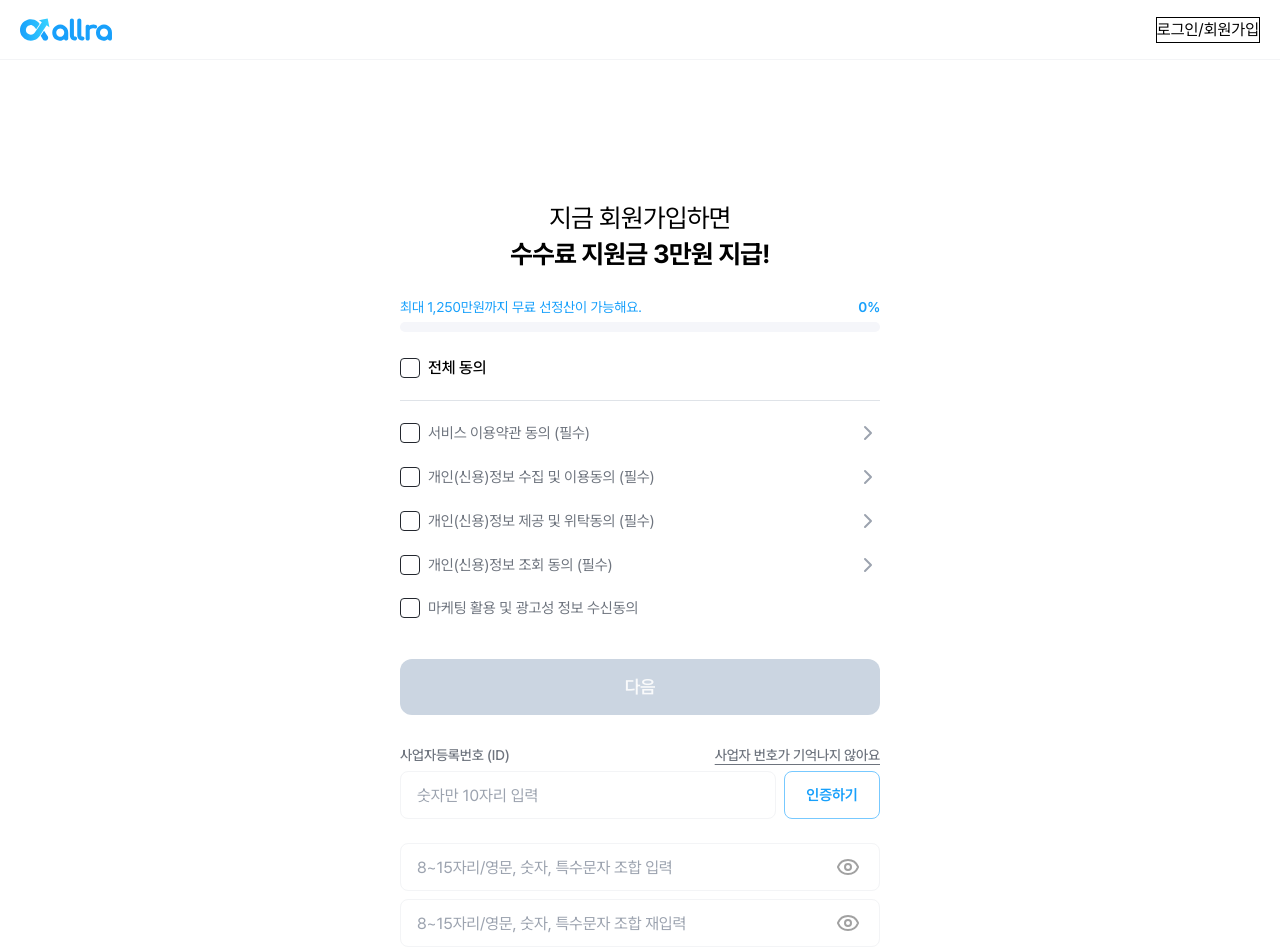
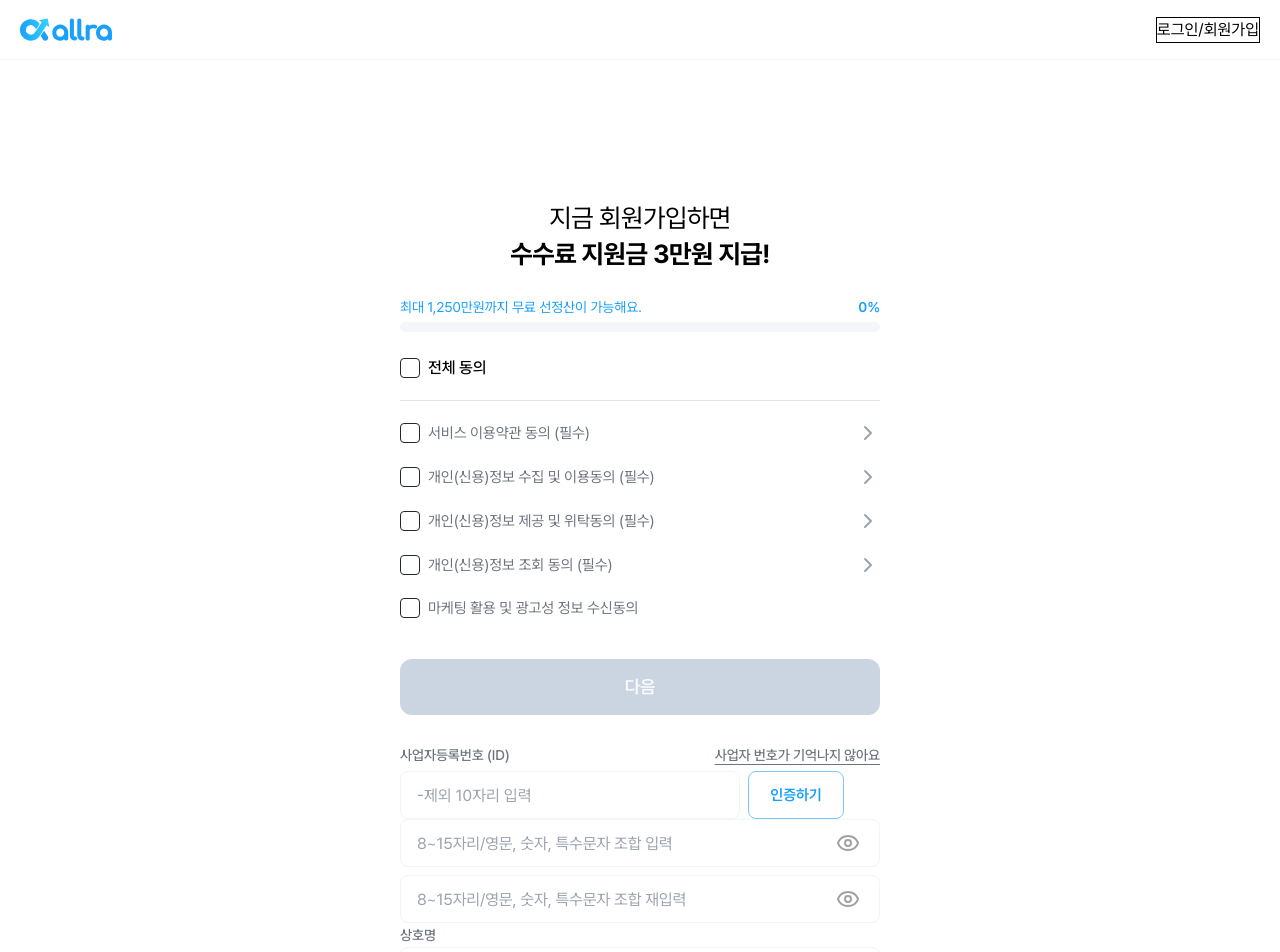
Before and after one commit to girl0330/allra-assignment-phg, a Next.js app: page /auth/register in a window 1280 px wide. Shown: the top 952 px of the page. Built offline with nearby package versions, Linux system fonts and the light colour scheme.

Commit message:
refactor: businessNo,setBusinessNO → businessNumber,setBusinessNumber 및 autoComplete="none" → "off"로 수정

```diff
--- a/src/app/auth/register/page.tsx
+++ b/src/app/auth/register/page.tsx
@@ -56,7 +56,7 @@ export default function SignUpPage() {
     Object.fromEntries(AGREEMENTS.map((a) => [a.id, false] as const))
   );
   const [password, setPassword] = useState('');
-  const [businessNo, setBussinessNo] = useState('');
+  const [businessNumber, setBusinessNumber] = useState('');
   const [inputText, setInputText] = useState('');
 
   const requiredIds = useMemo(() => AGREEMENTS.filter((a) => a.required).map((a) => a.id), []);
@@ -170,35 +170,28 @@ export default function SignUpPage() {
                   >
                     사업자등록번호 (ID)
                   </label>
-                  <a
+                  <Link
                     target="_blank"
                     className="inline-flex items-center justify-center whitespace-nowrap cursor-pointer disabled:cursor-not-allowed p-0! underline underline-offset-4 hover:bg-label-100 active:bg-background-alternative disabled:text-status-disable h-[32px] gap-1 rounded-sm px-6 text-body-3 font-medium text-label-700"
                     href="https://www.ftc.go.kr/www/selectBizCommList.do?key=253&amp;token=71FB05C5-4829-80F4-C230-B0FB890B3E892EB62DA22EDEFB1080D78429A22093C1"
                   >
                     사업자 번호가 기억나지 않아요
-                  </a>
+                  </Link>
                 </div>
 
                 <div className="flex items-stretch gap-4">
                   <Input
-                    id="businessNo"
-                    name="businessNo"
-                    placeholder="숫자만 10자리 입력"
-                    autoComplete="username"
+                    id="businessNumber"
+                    name="businessNumber"
+                    placeholder="-제외 10자리 입력"
                     type="text"
-                    labelText="사업자등록번호"
+                    labelText="사업자등록번호 (ID)"
                     labelHidden={true}
-                    icon="clear"
-                    value={businessNo}
+                    value={businessNumber}
                     onChange={(e) => {
-                      setBussinessNo(e.target.value);
-                    }}
-                    clearable
-                    onClear={() => {
-                      setBussinessNo('');
+                      setBusinessNumber(e.target.value);
                     }}
                     errorText="사업자등록번호 10자리를 입력해 주세요."
-                    className="mb-[8px]"
                   />
 
                   <button
@@ -209,7 +202,8 @@ export default function SignUpPage() {
                   </button>
                 </div>
               </div>
-
+            </div>
+            <div>
               <div className="space-y-4">
                 <div className="space-y-3">
                   <Input
--- a/src/shared/components/Input.tsx
+++ b/src/shared/components/Input.tsx
@@ -28,7 +28,7 @@ const Input = ({
   type = 'text',
   labelText,
   labelHidden = false,
-  autoComplete = 'none',
+  autoComplete = 'off',
   value,
   onChange,
   status = 'none',
```
